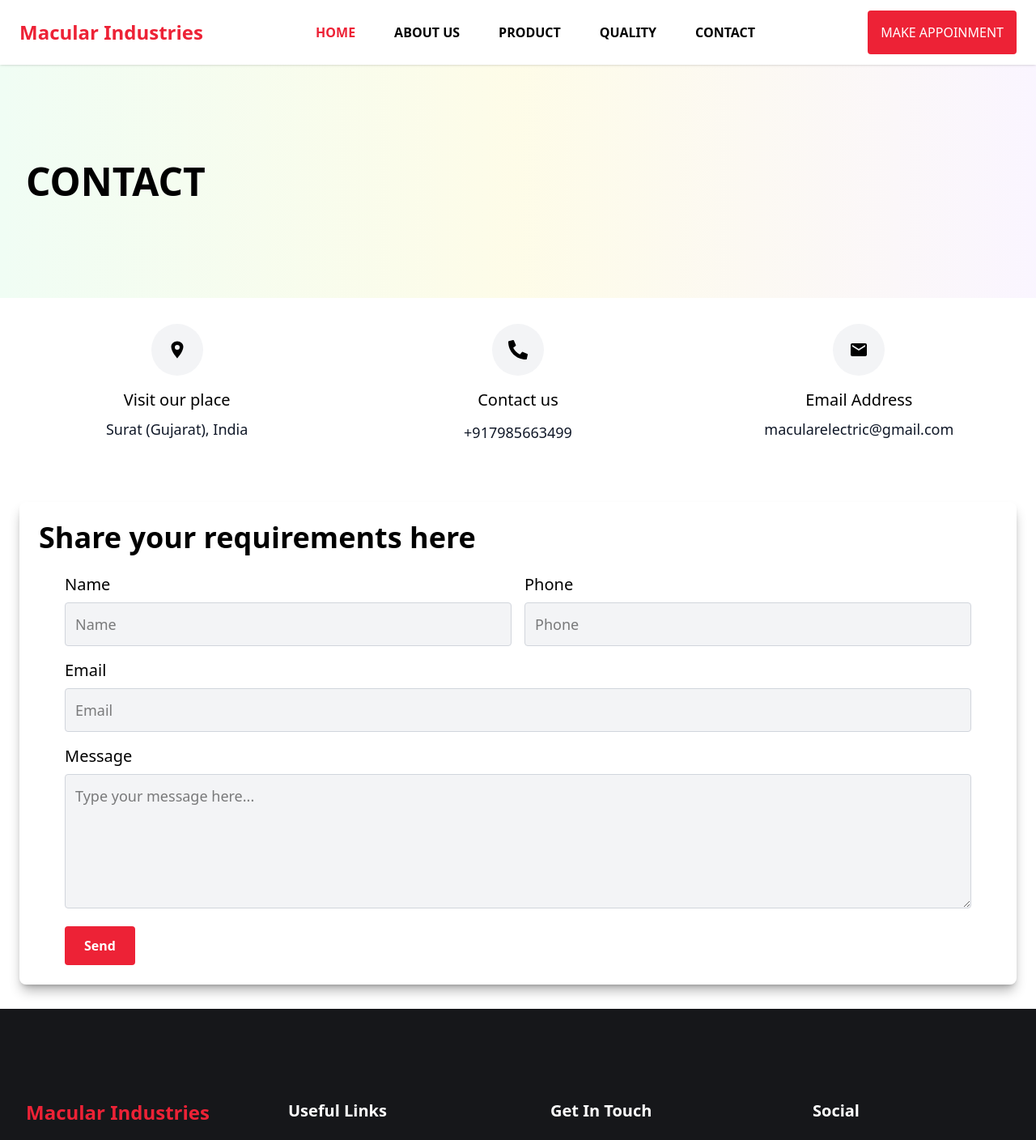
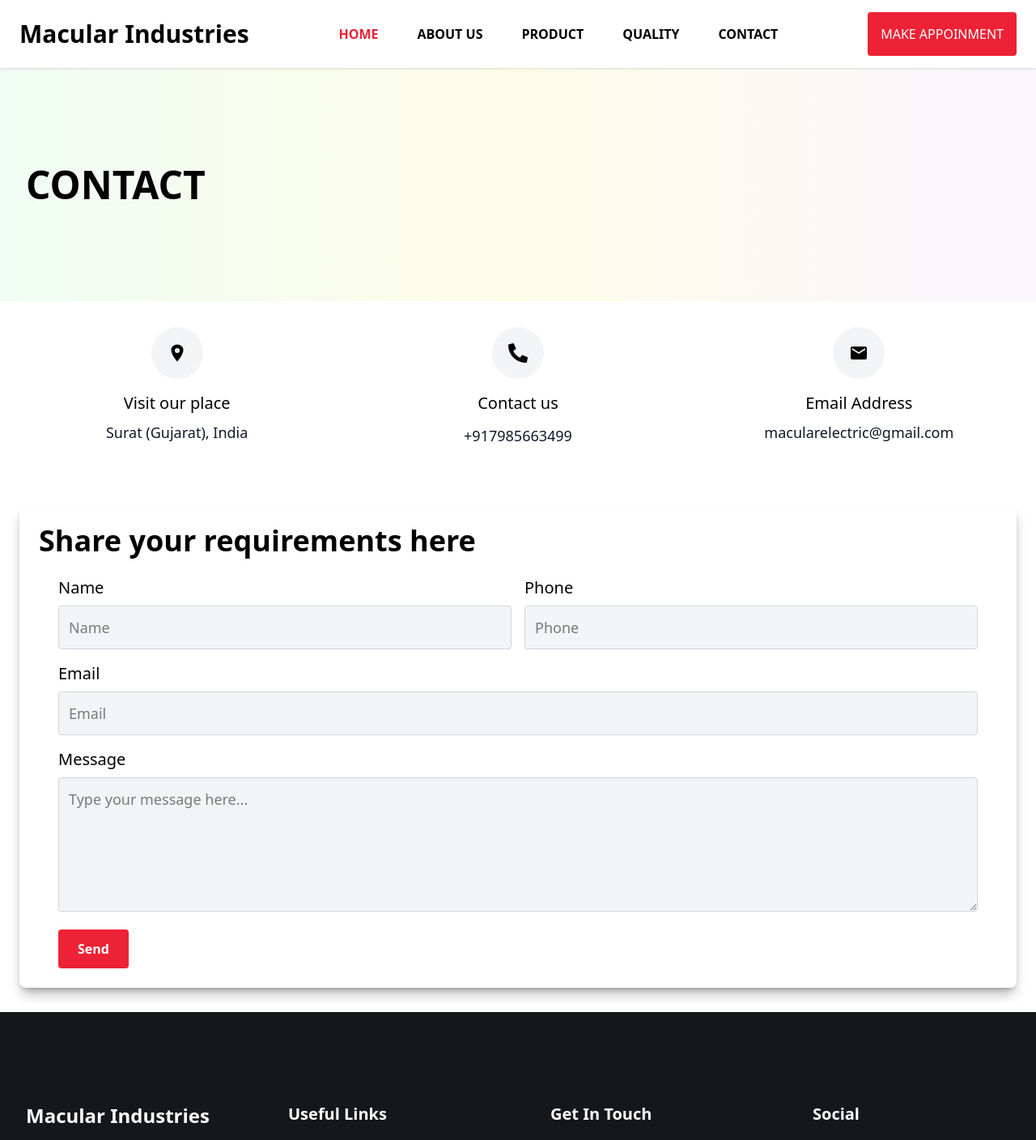
Before and after one commit to adityapandey141/macular-industries, a Next.js app: page /contact-us in a window 1280 px wide. Shown: the top 1408 px of the page at 81% size. Built offline with nearby package versions, Linux system fonts and the light colour scheme.

Commit message:
header section

```diff
--- a/src/components/contact/ContactForm.jsx
+++ b/src/components/contact/ContactForm.jsx
@@ -54,7 +54,7 @@
         Share your requirements here
       </h1>
 
-      <div className="grid grid-cols-1 gap-6 px-4 sm:px-6 lg:px-8 shadow-black/30">
+      <div className="grid grid-cols-1 gap-6 px-2 sm:px-4 lg:px-6 shadow-black/30">
         {status.submitted ? (
           <div className="bg-green-100 border border-green-400 text-green-700 px-4 py-3 rounded">
             <p className="font-bold">Message sent successfully!</p>
--- a/src/layout/Footer.jsx
+++ b/src/layout/Footer.jsx
@@ -11,7 +11,7 @@
 
           <div className="flex flex-col p-4 md:p-8">
             {/* Logo replaced with company name */}
-            <span className="text-2xl font-bold text-[#ED2236]">Macular Industries</span>
+            <span className="text-2xl font-bold text-[#ffffff]">Macular Industries</span>
             <p className="text-sm leading-relaxed max-w-xs mt-4">
               Desires to obtain pain of it because it is pain but occasionally circum. We work with a passion of challenges.
             </p>
--- a/src/layout/Header.jsx
+++ b/src/layout/Header.jsx
@@ -60,7 +60,7 @@
       <div className="max-w-7xl mx-auto px-4 sm:px-6 flex items-center justify-between">
         {/* Logo replaced with text */}
         <Link href="/" className="flex items-center">
-          <span className="text-2xl font-bold text-[#ED2236]">Macular Industries</span>
+          <span className="text-3xl font-bold text-[#000000]">Macular Industries</span>
         </Link>
 
         <nav className="hidden md:flex items-center space-x-6 lg:space-x-12">
```
Also changed, not shown: src/assets/MacularIndustries.png (added).
